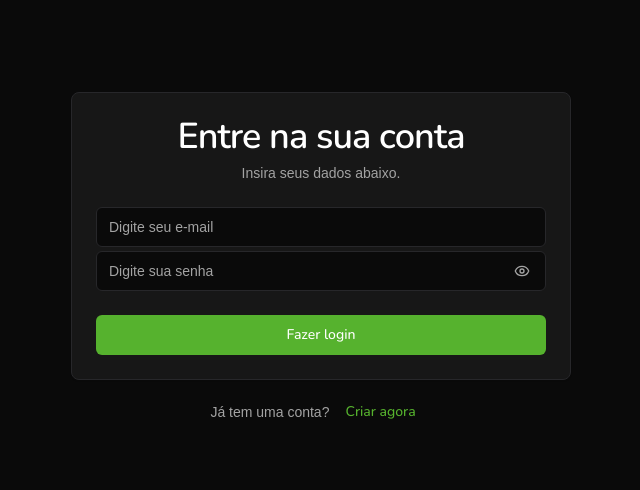
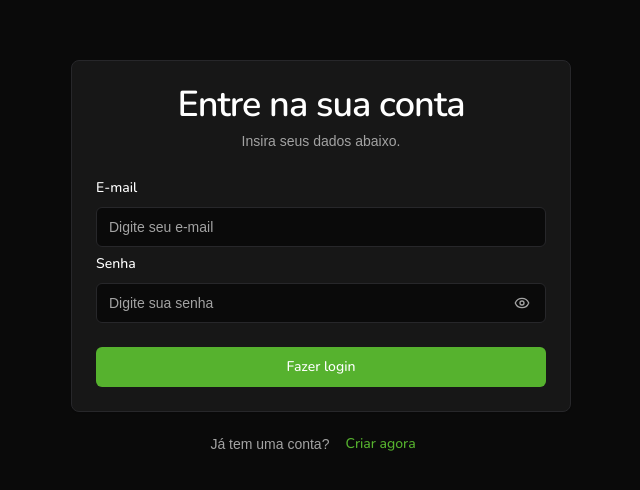
Before and after one commit to silvamaarcus/fintrack, a React (Vite) app: page /login in a window 1280 px wide. Shown: the part 138-628 px from the top of the page, without its empty margins (319-959 px from the left). Built offline with nearby package versions, Linux system fonts and the light colour scheme; a web font is replaced by a local one.

Commit message:
feat: enhance login page with form validation and structured layout

```diff
--- a/src/pages/login.jsx
+++ b/src/pages/login.jsx
@@ -1,4 +1,7 @@
+import { zodResolver } from '@hookform/resolvers/zod';
+import { useForm } from 'react-hook-form';
 import { Link } from 'react-router';
+import { z } from 'zod';
 
 import PasswordInput from '@/components/password-input';
 import { Button } from '@/components/ui/button';
@@ -10,32 +13,91 @@ import {
   CardHeader,
   CardTitle,
 } from '@/components/ui/card';
+import {
+  Form,
+  FormControl,
+  FormField,
+  FormItem,
+  FormLabel,
+  FormMessage,
+} from '@/components/ui/form';
 import { Input } from '@/components/ui/input';
 
+const loginSchema = z.object({
+  email: z
+    .string()
+    .email({ message: 'O e-mail deve ser válido' })
+    .trim()
+    .min(1, { message: 'O e-mail é obrigatório' }),
+  password: z.string().trim().min(6, {
+    message: 'A senha é obrigatória.',
+  }),
+});
+
 const LoginPage = () => {
+  const methods = useForm({
+    resolver: zodResolver(loginSchema),
+    defaultValues: {
+      email: '',
+      password: '',
+    },
+  });
+
+  const handleSubmit = (data) => {
+    console.log('Dados de login:', data);
+  };
+
   return (
-    <div className="flex h-screen w-screen flex-col items-center justify-center">
+    <main className="flex h-screen w-screen flex-col items-center justify-center">
+      <Form {...methods}>
+        <form onSubmit={methods.handleSubmit(handleSubmit)}>
           <Card className="w-[500px]">
             <CardHeader className="text-center">
               <CardTitle className="text-4xl">Entre na sua conta</CardTitle>
               <CardDescription>Insira seus dados abaixo.</CardDescription>
             </CardHeader>
             <CardContent className="space-y-1">
-          <Input placeholder="Digite seu e-mail" />
-          <PasswordInput />
+              <FormField
+                control={methods.control}
+                name="email"
+                render={({ field }) => (
+                  <FormItem>
+                    <FormLabel>E-mail</FormLabel>
+                    <FormControl>
+                      <Input placeholder="Digite seu e-mail" {...field} />
+                    </FormControl>
+                    <FormMessage />
+                  </FormItem>
+                )}
+              />
+
+              <FormField
+                control={methods.control}
+                name="password"
+                render={({ field }) => (
+                  <FormItem>
+                    <FormLabel>Senha</FormLabel>
+                    <FormControl>
+                      <PasswordInput {...field} />
+                    </FormControl>
+                    <FormMessage />
+                  </FormItem>
+                )}
+              />
             </CardContent>
             <CardFooter>
               <Button className="w-full">Fazer login</Button>
             </CardFooter>
           </Card>
-
           <div className="mt-3 flex items-center justify-center">
             <p className="text-sm text-muted-foreground">Já tem uma conta?</p>
             <Button variant="link" asChild>
               <Link to="/signup">Criar agora</Link>
             </Button>
           </div>
-    </div>
+        </form>
+      </Form>
+    </main>
   );
 };
 
--- a/src/pages/signup.jsx
+++ b/src/pages/signup.jsx
@@ -66,7 +66,6 @@ const SignupPage = () => {
   });
 
   const handleSubmit = (data) => {
-    // Aqui você pode enviar os dados para o backend ou realizar outras ações necessárias
     console.log('Dados do formulário:', data);
   };
 
```
Lines whose indentation alone changed are shown as unchanged.
